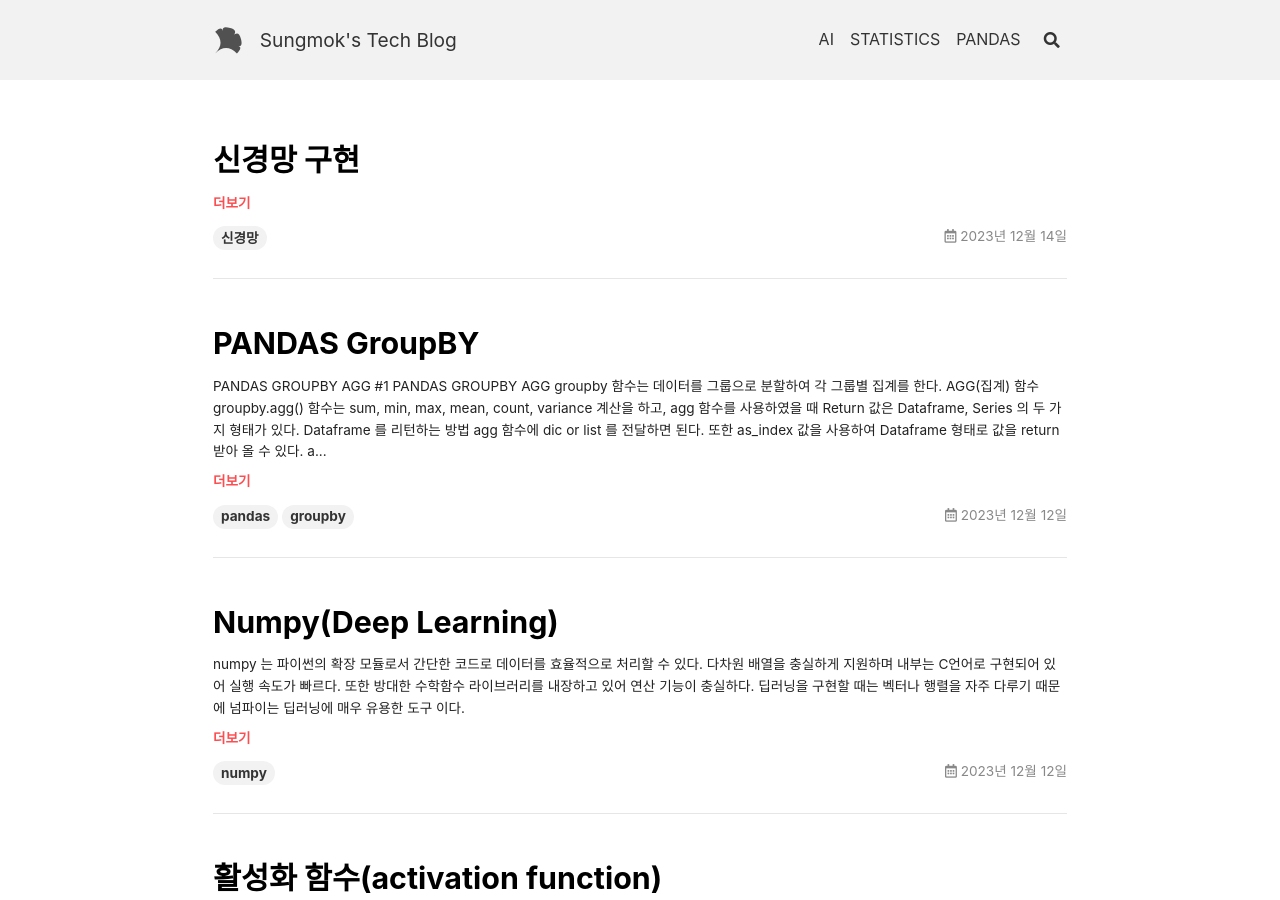
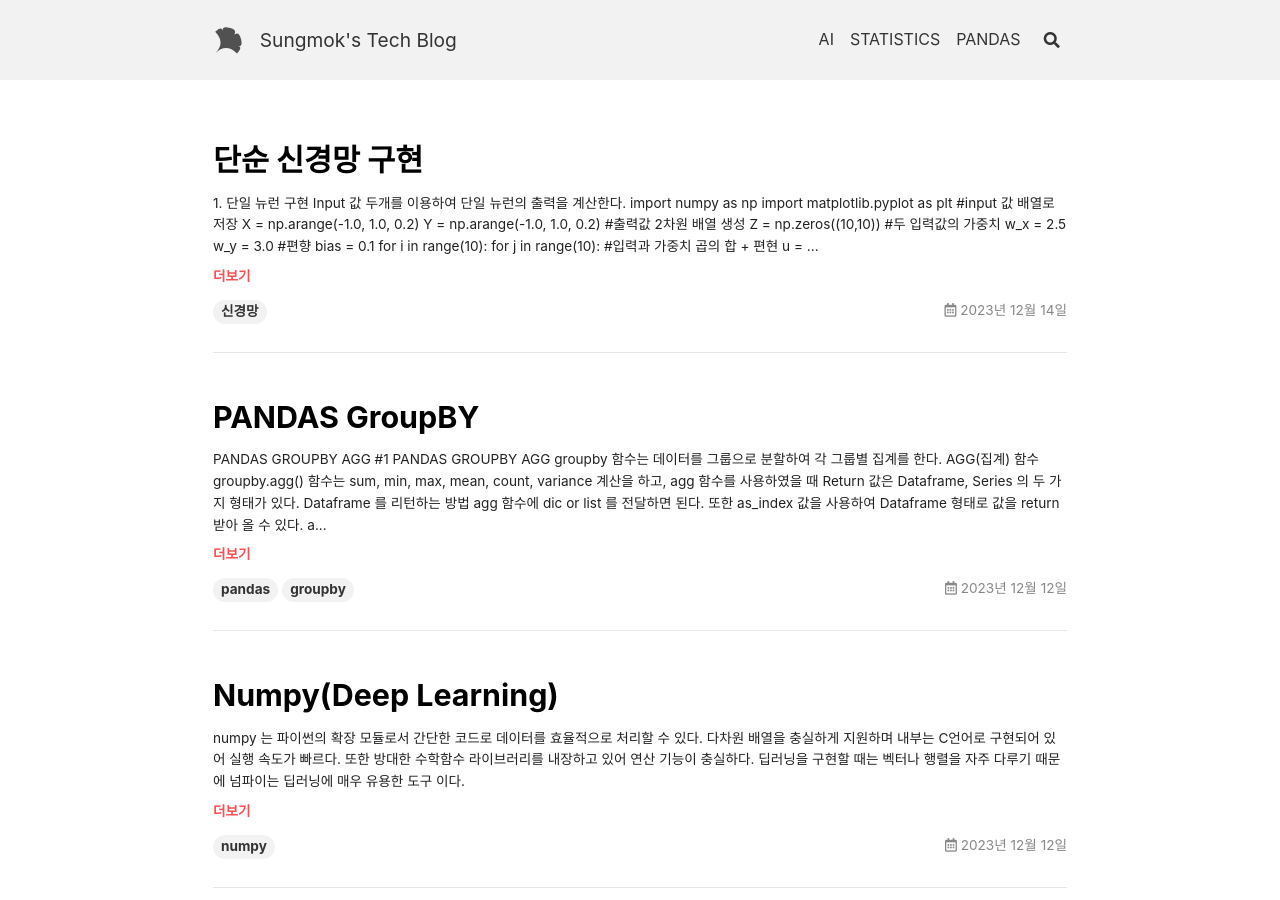
Before and after one commit to mox21c/mox21c.github.io, a Jekyll site: the page built from index.html, in a window 1280 px wide and 900 px high. Built offline with Jekyll 4.4.1, drawn with Linux system fonts in a browser that asks for light colours; nearby versions of some CDN libraries; the list of posts is cut into pages by our own code.

Commit message:
single neural

````diff
--- a/_posts/ai/deeplearning/2023-12-14-neural-network.md
+++ b/_posts/ai/deeplearning/2023-12-14-neural-network.md
@@ -4,7 +4,7 @@ article_header:
   type: cover
   image:
     src: /assets/images/ai/deeplearning/deeplearning.png
-title: 신경망 구현
+title: 단순 신경망 구현
 sidebar:
   nav: doc-ai-ko
 aside:
@@ -13,3 +13,54 @@ key: 20231214
 tags: 신경망
 lang: ko
 ---
+
+## 1. 단일 뉴런 구현
+![Image](/assets/images/ai/deeplearning/neural_network.png)
+
+Input 값 두개를 이용하여 단일 뉴런의 출력을 계산한다.
+```python
+import numpy as np
+import matplotlib.pyplot as plt
+
+#input 값 배열로 저장
+X = np.arange(-1.0, 1.0, 0.2)
+Y = np.arange(-1.0, 1.0, 0.2)
+
+#출력값 2차원 배열 생성
+Z = np.zeros((10,10))
+
+#두 입력값의 가중치
+w_x = 2.5
+w_y = 3.0
+
+#편향
+bias = 0.1
+
+for i in range(10):
+    for j in range(10):
+        #입력과 가중치 곱의 합 + 편현
+        u = X[i]*w_x + Y[j]*w_y + bias
+
+        #출력값으로 저장
+        y = 1/(1 + np.exp(-u))  #sigmoid 함수
+        Z[j][i] = y
+```
+위 코드에서 입력과 가중치 곱의 합의 수식은 아래와 같다
+```python
+u = X[i]*w_x + Y[j]*w_y + bias
+```
+$$
+u = \sum_{k=1}^{n}(x_{k}w_{k}) + b
+$$
+
+단일 신경망을 거치지 않은 input에 대한 출력을 시각화 하면 아래의 그립과 같다.
+
+![Image](/assets/images/ai/deeplearning/origin_output.png)
+
+또한 단일 신경망를 거친 input에 대한 출력을 시각화 하면 아래의 그림과 같다.
+
+![Image](/assets/images/ai/deeplearning/single_neural_output.png)
+
+검은색 출력값이 0, 즉 뉴련이 흥분하이 않은 상태를 나타내며, 흰색은 출력값 1, 즉 뉴런이 흥분한 상태를 나타낸다.
+좌상단부의 검은색 영역, 즉 풀력밧이 0에 가까운 영역에서 우하단부의 흰색 영역, 즉 풀력값이 1에 가까운 영역까지의 풀력값은 연속적으로 변화하고 있다.
+활성화 함수로 시그모이드 함수를 이용했기 때문에 0과 1사이를 표현하는 이유로 나타나는 현상이다.
````
Also changed, not shown: assets/images/ai/deeplearning/origin_output.png (added), assets/images/ai/deeplearning/single_neural.png (added), assets/images/ai/deeplearning/single_neural_output.png (added).
